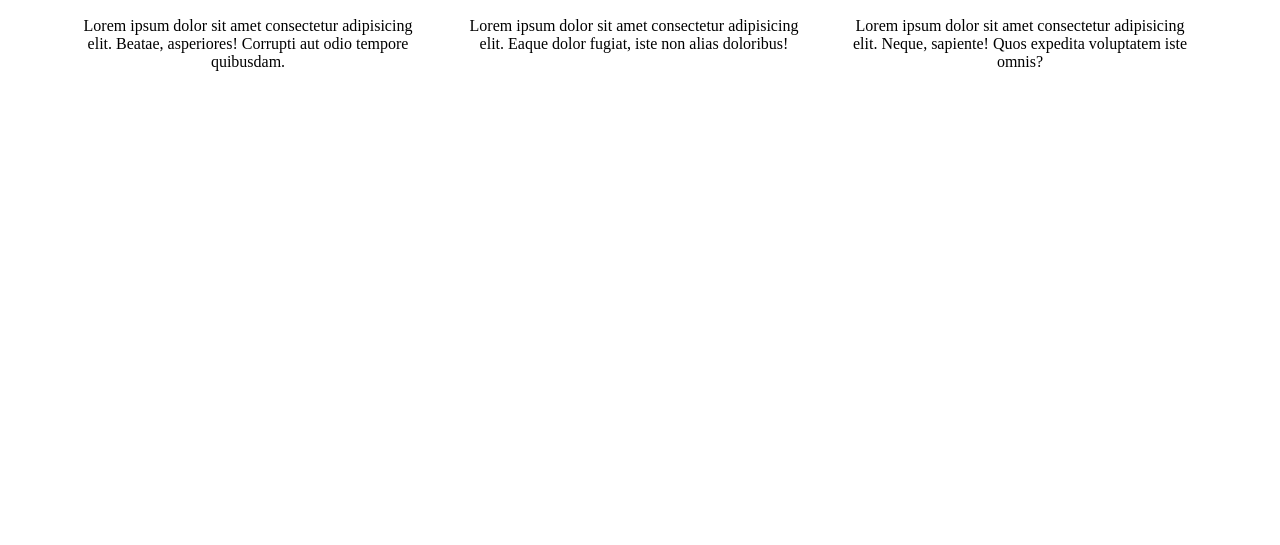
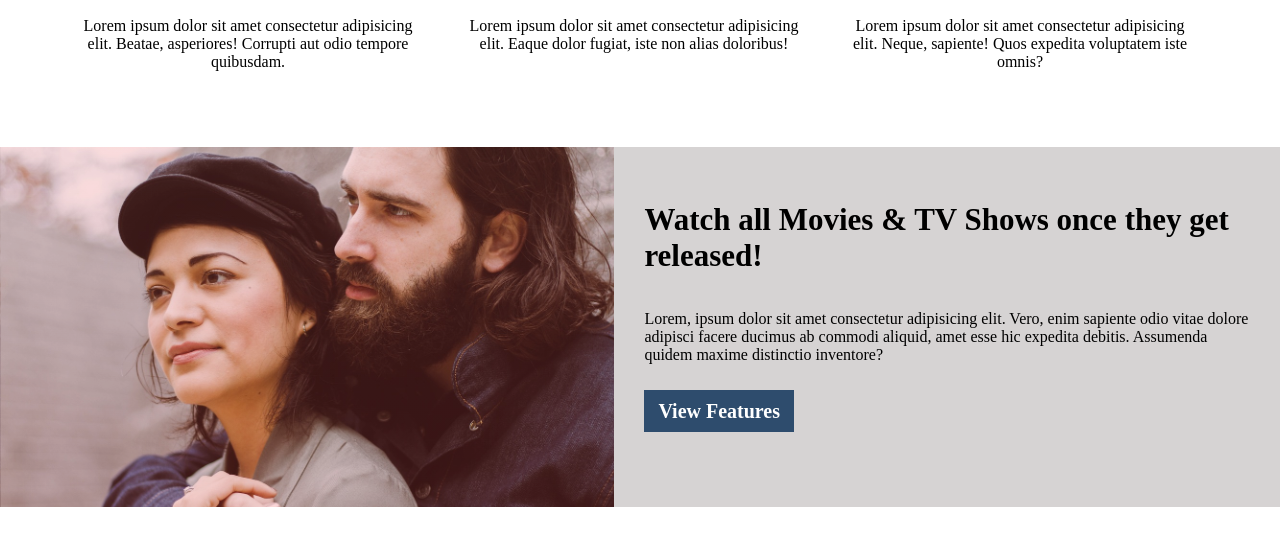
Before and after one commit to WebDevEren/deneme, a plain HTML site: page index.html in a window 1280 px wide. Shown: the part 887-1432 px from the top of the page. Drawn offline with Linux system fonts and the light colour scheme.

Commit message:
Features Completed

```diff
--- a/index.html
+++ b/index.html
@@ -33,7 +33,7 @@
             <h2>Millions of movies, TV shows and people to discover. Explore now.</h2>
         </div>
     </main>
-    <section id="hiw">
+    <section id="hiw" class="clearfix">
         <div class="hiw-head__items">
             <h1>How it Works?</h1>
             <p>We will show you step by step how to start watching your favortie movies & tv shows starting now!</p>
@@ -59,6 +59,17 @@
             </div>
         </div>
     </section>
+    <section id="features" class="clearfix">
+        <div class="features-img"></div>
+        <div class="features-content">
+            <h1>Watch all Movies & TV Shows once they get released!</h1>
+            <p>Lorem, ipsum dolor sit amet consectetur adipisicing elit. Vero, enim sapiente odio vitae dolore adipisci
+                facere ducimus ab commodi aliquid, amet esse hic expedita debitis. Assumenda quidem maxime distinctio
+                inventore?</p>
+            <a href="#">View Features</a>
+        </div>
+    </section>
+
 </body>
 
 </html>
--- a/style.css
+++ b/style.css
@@ -6,6 +6,11 @@ body {
 }
 * {
   box-sizing: border-box;
+}
+.clearfix::after {
+  content: "";
+  display: block;
+  clear: both;
 }
 /* head start */
 #head {
@@ -115,3 +120,51 @@ body {
   color: #3d4650;
 }
 /* How it Works finish */
+
+/* Features start */
+#features {
+  margin-bottom: 60px;
+}
+.features-img {
+  height: 45vh;
+  width: 48%;
+  background-image: linear-gradient(
+      to bottom,
+      rgba(255, 102, 102, 0.2),
+      rgba(255, 77, 77, 0.2)
+    ),
+    url(images/features.jpeg);
+  background-position: center top;
+  background-size: cover;
+  float: left;
+}
+.features-content {
+  float: left;
+  width: 52%;
+  height: 45vh;
+  background-color: rgb(214, 211, 211);
+  padding: 30px;
+}
+.features-content h1 {
+  font-size: 31px;
+  padding-bottom: 10px;
+}
+.features-content p {
+  padding-bottom: 20px;
+}
+.features-content a {
+  text-decoration: none;
+  color: #fff;
+  font-weight: bolder;
+  font-size: 20px;
+  background-color: #2e4c6d;
+  padding: 8px 12px;
+  border: 2px solid #2e4c6d;
+  transition-duration: 0.6s;
+}
+.features-content a:hover {
+  background-color: #fff;
+  color: #2e4c6d;
+  transition-duration: 0.6s;
+}
+/* Features finish */
```
